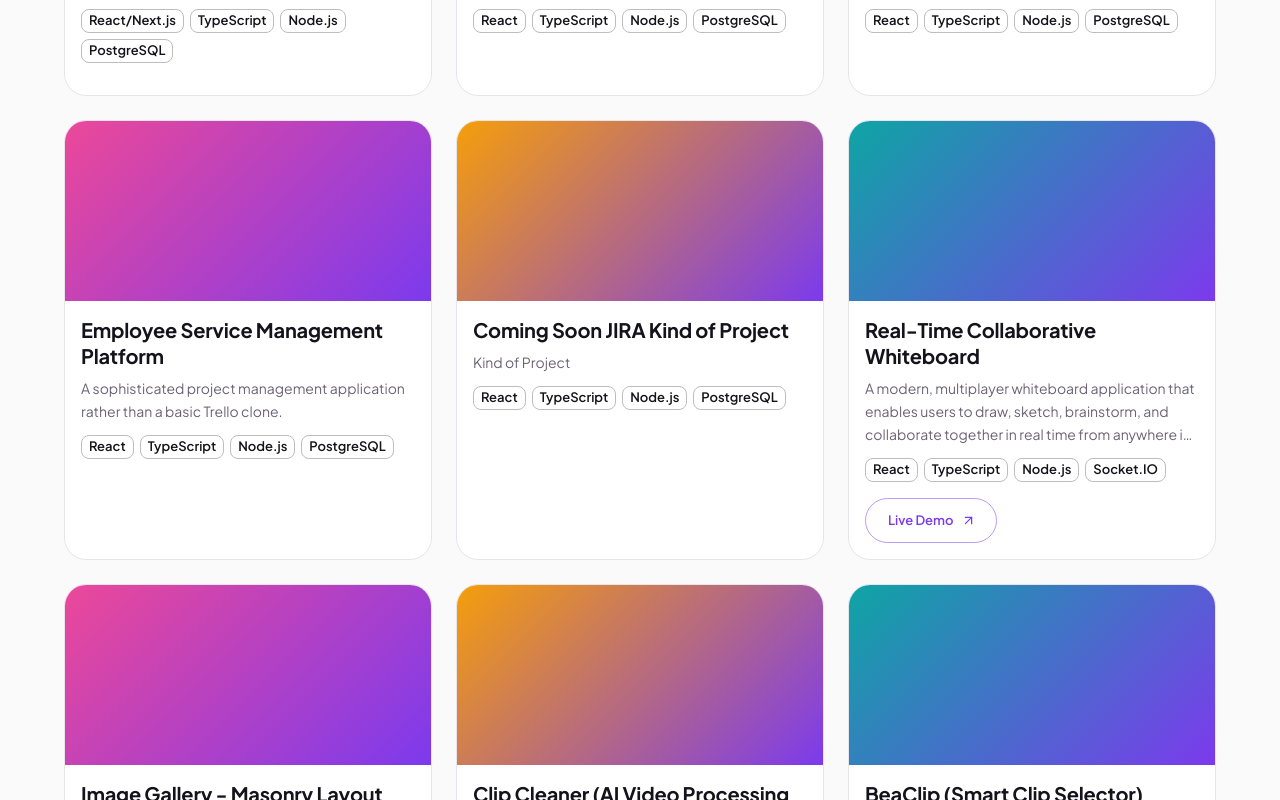
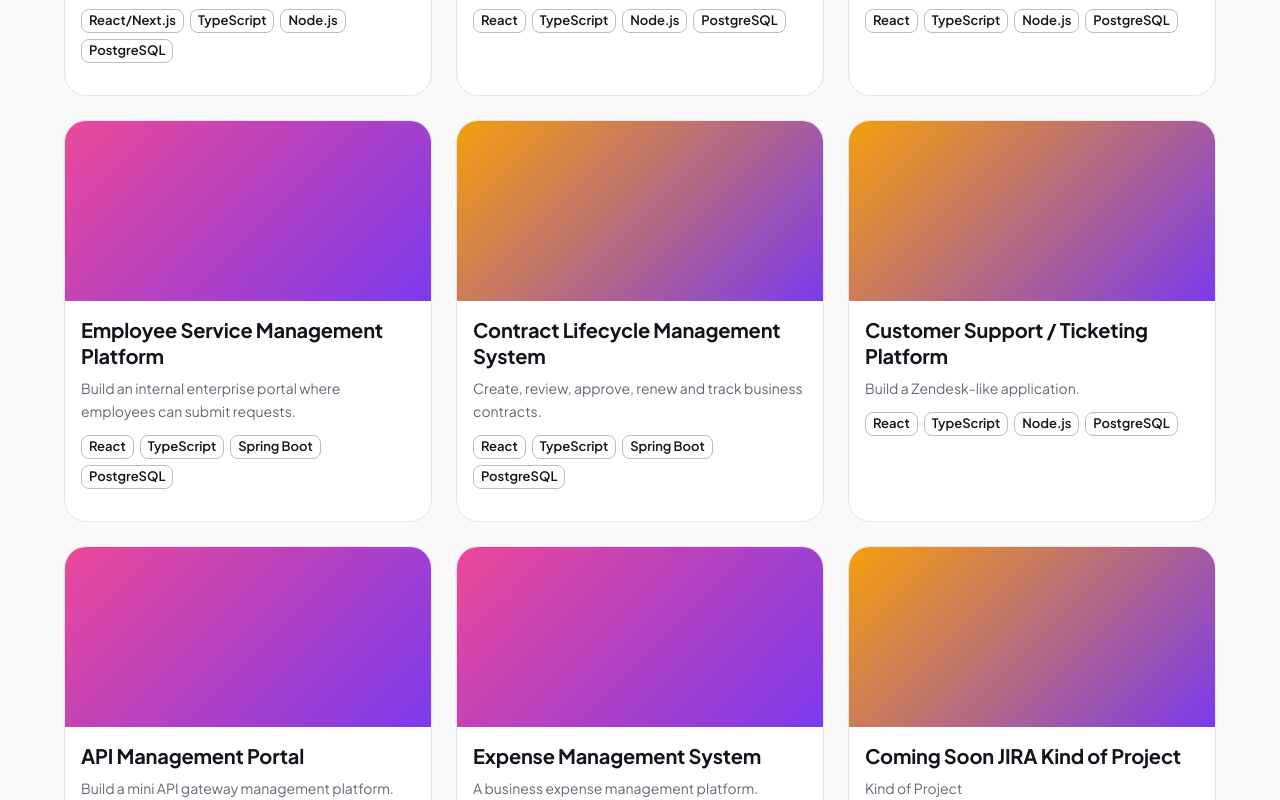
Before and after one commit to pramodboda/pramodboda-portfolio, a React (Vite) app: page /projects in a window 1280 px wide. Shown: the part 1500-2300 px from the top of the page. Built offline with nearby package versions, Linux system fonts and the light colour scheme; a web font is replaced by a local one.

Commit message:
UPDATE: Projects data

```diff
--- a/src/data/projects_data.ts
+++ b/src/data/projects_data.ts
@@ -12,8 +12,7 @@ export const projectsData: Project[] = [
         slug: "Enterprise Operations Command Center",
         description:
             "A highly interactive enterprise dashboard for monitoring multiple business operations in real time. Include KPI cards, drill-down analytics, filters, saved views, configurable widgets, alerts and role-based dashboards.",
-
-
+        level: 1,
         technologies: ["React", "TypeScript", "MUI", "Zustand", "TanStack Query", "Recharts", "Node.js", "PostgreSQL", "WebSocket/Socket.IO"],
         skills: [
             "Full Stack Development",
@@ -37,6 +36,7 @@ export const projectsData: Project[] = [
         slug: "Advanced Data Grid / Spreadsheet Application",
         description:
             "Build a mini Excel-like web application supporting large datasets.",
+        level: 1,
         technologies: ["React", "TypeScript", "TanStack Table", "Web Workers", "Node.js", "PostgreSQL"],
         skills: [
 
@@ -65,6 +65,7 @@ export const projectsData: Project[] = [
         slug: "Enterprise Workflow Builder",
         description:
             "Visual drag-and-drop workflow builder similar to simplified Zapier/Jira automation.",
+        level: 1,
         technologies: ["React", "TypeScript", "React Flow", "Zustand", "Node.js", "PostgreSQL"],
         skills: [
 
@@ -83,6 +84,7 @@ export const projectsData: Project[] = [
         slug: "Design System Playground",
         description:
             "Build your own enterprise design system with reusable components, themes and accessibility testing.",
+        level: 1,
         technologies: ["React", "TypeScript", "MUI", "Storybook", "Vitest", "Playwright"],
         skills: [
 
@@ -109,6 +111,7 @@ export const projectsData: Project[] = [
         slug: "Performance Monitoring Web App",
         description:
             "A frontend application that analyzes website performance and displays Core Web Vitals and performance metrics.",
+        level: 1,
         technologies: ["React", "TypeScript", "Lighthouse APIs", "Node.js", "PostgreSQL", "Recharts"],
 
         skills: [
@@ -134,6 +137,7 @@ export const projectsData: Project[] = [
         slug: "Accessibility Audit Platform",
         description:
             "User enters a website URL and receives an accessibility report.",
+        level: 1,
         technologies: ["React", "TypeScript", "Node.js", "Playwright", "axe-core", "PostgreSQL"],
 
         skills: [
@@ -181,11 +185,12 @@ export const projectsData: Project[] = [
         slug: "Real-Time Incident Management Dashboard",
         description:
             "A dashboard for engineering teams to monitor production incidents.",
+        level: 1,
         technologies: ["React", "TypeScript", "Node.js", "PostgreSQL", "Socket.IO"],
         skills: [],
         liveDemoLink: "",
         github: "",
-        features: [ "Incident timeline",
+        features: ["Incident timeline",
             "Severity",
             "On-call engineer",
             "Status",
@@ -202,6 +207,7 @@ export const projectsData: Project[] = [
         slug: "Advanced Kanban Project Management System",
         description:
             "A sophisticated project management application rather than a basic Trello clone.",
+        level: 1,
         technologies: ["React", "TypeScript", "Node.js", "PostgreSQL", "Redis"],
         skills: [],
         liveDemoLink: "",
@@ -220,28 +226,126 @@ export const projectsData: Project[] = [
     },
     {
         id: "employee-service-management-platform",
+        level: 2,
         featured: true,
         title: "Employee Service Management Platform",
         slug: "Employee Service Management Platform",
         description:
-            "A sophisticated project management application rather than a basic Trello clone.",
-            level: 2,
-        technologies: ["React", "TypeScript", "Node.js", "PostgreSQL", "Redis"],
+            "Build an internal enterprise portal where employees can submit requests.",
+        technologies: ["React", "TypeScript", "Spring Boot", "PostgreSQL", "Redis"],
         skills: [],
         liveDemoLink: "",
         github: "",
-
-        features: ["Drag/drop",
-        "Sprint planning",
-        "Dependencies",
-        "Workflows",
-        "Permissions",
-        "Activity timeline",
+        features: ["RBAC",
+            "Approval workflows",
             "Notifications",
-        "Search"],
+            "Audit logs",
+            "SLA tracking",
+            "Admin dashboard"],
         highlights: [
         ]
     },
+    {
+        id: "contract-lifecycle-management-system",
+        level: 2,
+        featured: true,
+        title: "Contract Lifecycle Management System",
+        slug: "Contract Lifecycle Management System",
+        description:
+            "Create, review, approve, renew and track business contracts.",
+        technologies: ["React", "TypeScript", "Spring Boot", "PostgreSQL", "Elasticsearch"],
+        skills: [],
+        liveDemoLink: "",
+        github: "",
+        features: ["Contract upload",
+            "Versioning",
+            "Approval workflow",
+            "Expiry notifications",
+            "Search",
+            "Audit trail",
+            "Role permissions",
+            "Dashboard",],
+        highlights: [
+        ]
+    },
+    {
+        id: "customer-support-ticketing-platform",
+        level: 2,
+        featured: true,
+        title: "Customer Support / Ticketing Platform",
+        slug: "Customer Support / Ticketing Platform",
+        description:
+            "Build a Zendesk-like application.",
+        technologies: ["React", "TypeScript", "Node.js", "PostgreSQL", "Redis", "WebSocket"],
+        skills: [],
+        liveDemoLink: "",
+        github: "",
+        features: [
+            "Ticket management",
+            "SLA",
+            "Assignment",
+            "Priority",
+            "Internal notes",
+            "Customer communication",
+            "Agent dashboard",
+            "Real-time updates"
+        ],
+        highlights: [
+        ]
+    },
+    {
+        id: "api-management-portal",
+        level: 2,
+        featured: true,
+        title: "API Management Portal",
+        slug: "API Management Portal",
+        description:
+            "Build a mini API gateway management platform.",
+        technologies: ["React", "TypeScript", "Spring Boot", "PostgreSQL", "Redis"],
+
+        skills: [],
+        liveDemoLink: "",
+        github: "",
+        features: [
+            "API registration",
+            "API keys",
+            "Rate limits",
+            "Usage analytics",
+            "API versions",
+            "Developer portal",
+        ],
+        highlights: [
+        ]
+    },
+    {
+        id: "Expense Management System",
+        level: 2,
+        featured: true,
+        title: "Expense Management System",
+        slug: "Expense Management System",
+        description:
+            "A business expense management platform.",
+        technologies: ["React", "TypeScript", "Spring Boot", "PostgreSQL"],
+
+        skills: [],
+        liveDemoLink: "",
+        github: "",
+        features: [
+            "Expense submission",
+            "Receipt upload",
+            "Approval workflow",
+            "Expense categories",
+            "Budget limits",
+            "Reports",
+            "Role-based approval",
+        ],
+        highlights: [
+        ]
+    },
+
+
+
+    //==========================================================
     {
         id: 1,
         title: "Coming Soon JIRA Kind of Project",
```
Lines whose indentation alone changed are shown as unchanged.
